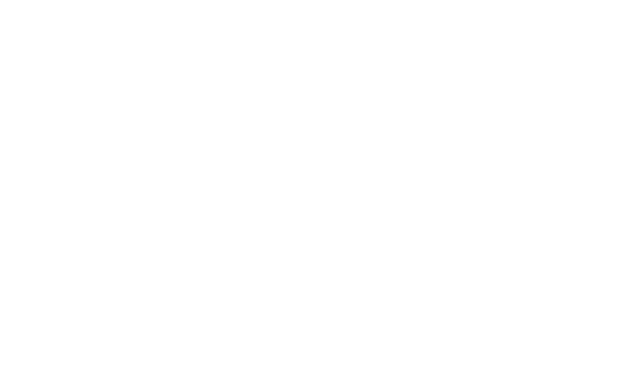
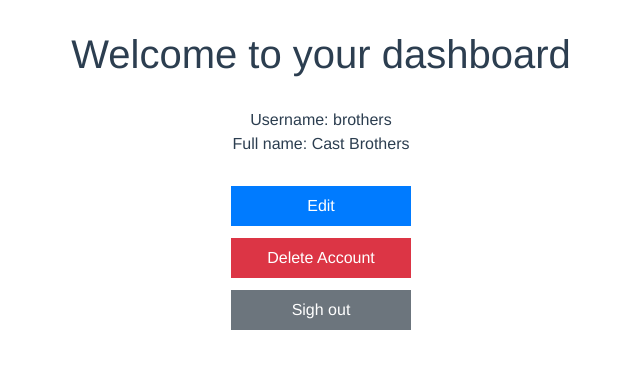
Before and after one commit to rodrigofreddo/vue-crud-user, a Vue app: page /#/dashboard/1 in a window 1280 px wide. Shown: the top 368 px of the page, without its empty margins (319-959 px from the left). Built offline with nearby package versions, Linux system fonts and the light colour scheme; data requests are answered from the project's data file.

Commit message:
start to the dashboard components, show the user info and sigh out button

```diff
--- a/src/components/FormLogin.vue
+++ b/src/components/FormLogin.vue
@@ -59,10 +59,8 @@
             //check already exist this username with this pass..
             for (var i = 0; i < this.users.length; i++) {
                 if (this.users[i].username == this.username && this.users[i].password == this.password) {
-                    //if has, go to the user's dashboard
-                    this.$currentlyUser = this.users[i].id;
-                    this.$router.replace('/dashboard');
-                    console.log(this.$currentlyUser);
+                    //if has, set the currently user logged and go to the user's dashboard
+                    this.$router.replace(`/dashboard/${this.users[i].id}`);
                 } else {
                     this.msg = "That username with this password dosen't exist";
                 }
--- a/src/components/pages/PageDashboard.vue
+++ b/src/components/pages/PageDashboard.vue
@@ -1,15 +1,53 @@
 <template>
-    <div>
-        dashboard
+    <div class="text-center">
+        <h1 class="title">Welcome to your dashboard</h1>
+        <ul>
+            <li>Username: {{ user.username }}</li>
+            <li v-if="user.fullname">Full name: {{ user.fullname }}</li>
+            <li v-if="user.mail">Mail: {{ user.mail }}</li>
+        </ul>
+
+        <button class="btn-primary">Edit</button>
+        <button class="btn-danger">Delete Account</button>
+        <button class="btn-secondary" @click="$router.replace('/')">Sigh out</button>
     </div>
 </template>
 
 <script>
+import axios from 'axios'
+
 export default {
-    name: 'PageDashboard'
+    name: 'PageDashboard',
+    data() {
+        return {
+            user: {}
+        }
+    },
+    async created() {
+        const { data } = await axios.get("http://localhost:3000/users");
+
+        //Use the user id passing by param for the route, to find the currently user logged
+        this.user = data.find(user => user.id == this.$route.params.userID);
+
+        //if dosen't found..
+        if (!this.user) {
+            //..comes back to the login page
+            this.$router.replace('/');
+        }
+    }
 }
 </script>
 
 <style scoped>
-
+ul {
+    padding: 0 0 30px;
+    margin: 0;
+}
+li {
+    list-style-type: none;
+}
+button {
+    display: block;
+    margin: 0 auto 12px;
+}
 </style>
--- a/src/router/index.js
+++ b/src/router/index.js
@@ -14,7 +14,7 @@
       component: PageHome
     },
     {
-      path: '/dashboard',
+      path: '/dashboard/:userID',
       name: 'Dashboard',
       component: PageDashboard
     },
```
